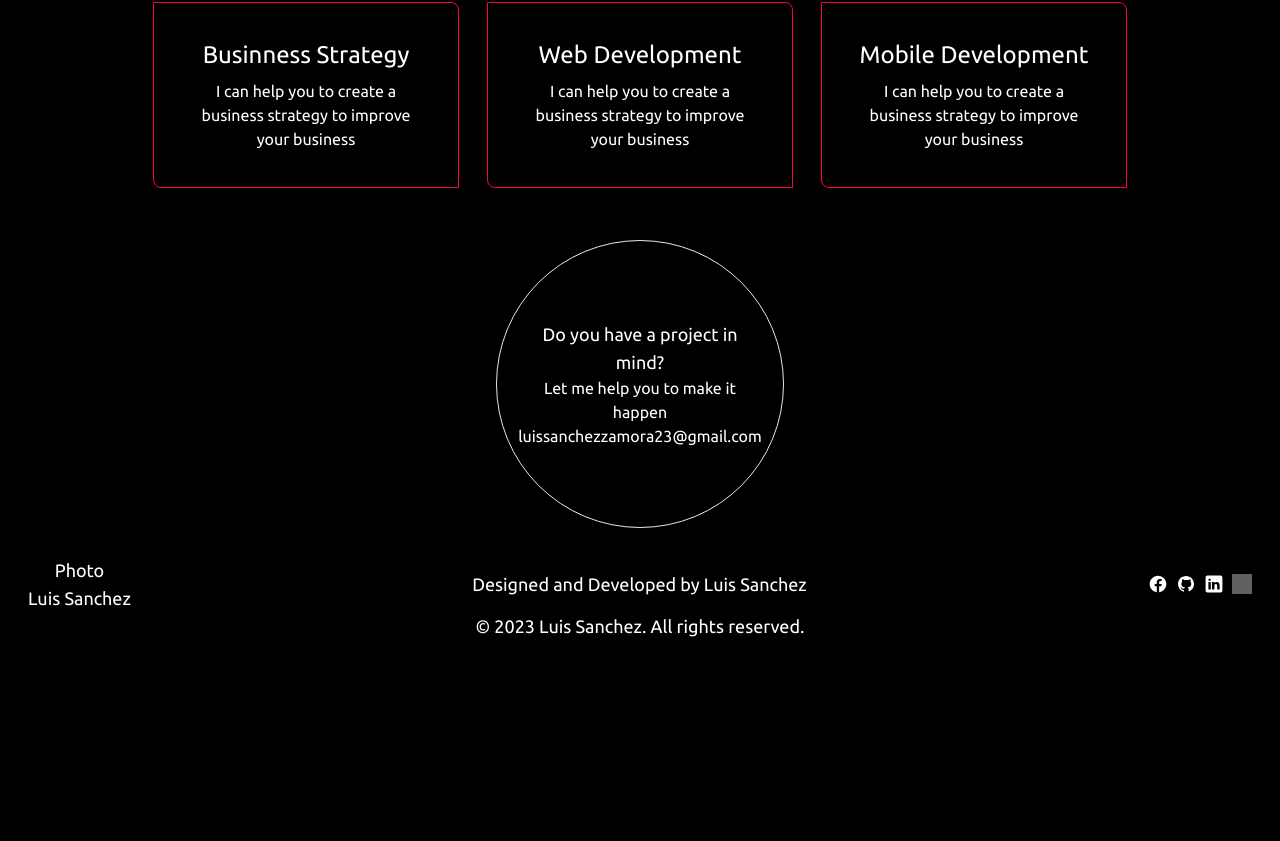
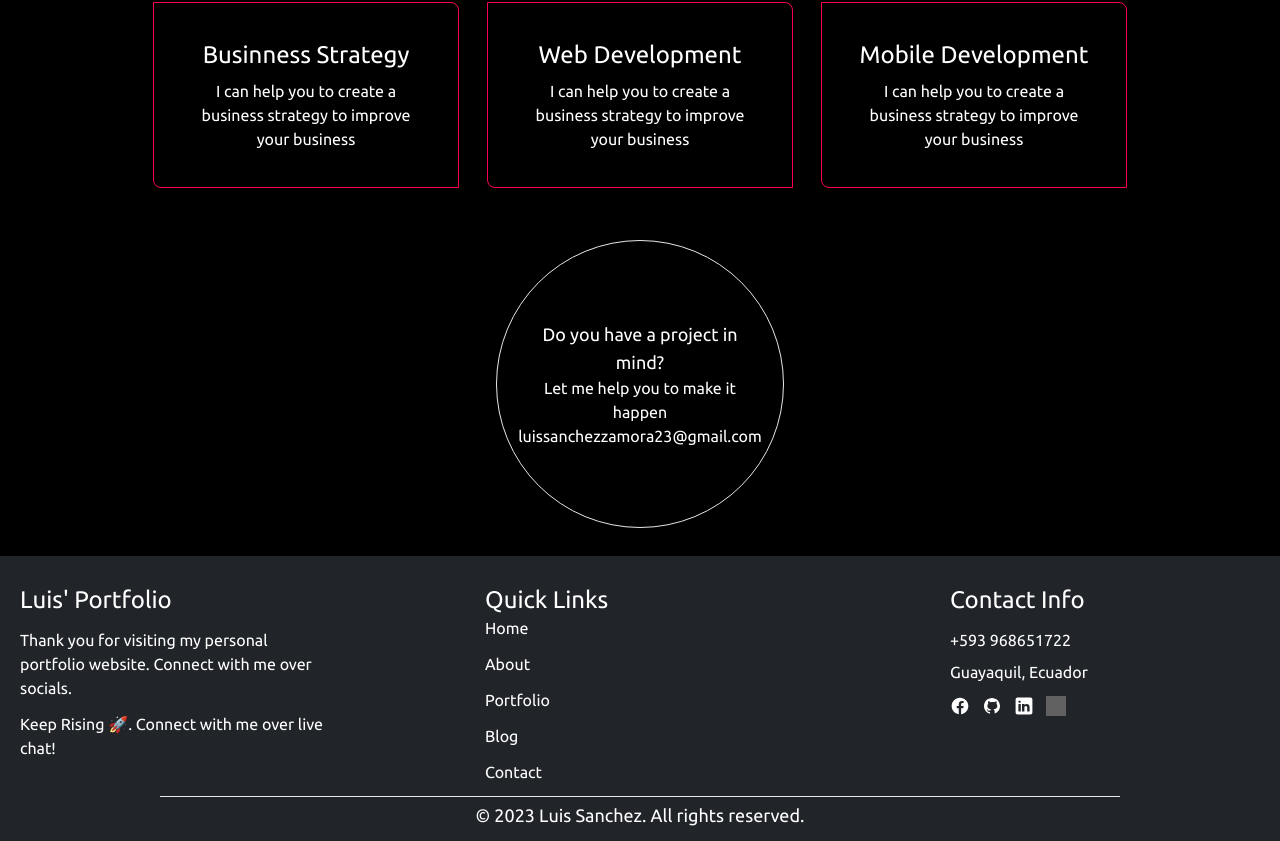
Before and after one commit to sanieni6/ReactPortfolio, a React (Vite) app: page / in a window 1280 px wide. Shown: the part 658-1499 px from the top of the page. Before the commit the page ends 1298 px from the top, so only its background shows below. Built offline with nearby package versions, Linux system fonts and the light colour scheme; grey boxes are pictures that could not be loaded.

Commit message:
Adjust color

```diff
--- a/src/languages/en.json
+++ b/src/languages/en.json
@@ -60,6 +60,12 @@
             "contact":"luissanchezzamora23@gmail.com"
         },
         "footer": {
+            "portfolio" : "Luis' Portfolio",
+            "description" : "Thank you for visiting my personal portfolio website. Connect with me over socials.",
+            "description2": "Keep Rising 🚀. Connect with me over live chat!",
+            "quickLinks": "Quick Links",
+            "contactInfo": "Contact Info",
+            "site" : "Guayaquil, Ecuador",
             "designed": "Designed and Developed by Luis Sanchez",
             "rights": "© 2023 Luis Sanchez. All rights reserved."
         },
--- a/src/languages/es.json
+++ b/src/languages/es.json
@@ -60,6 +60,12 @@
             "contact":"luissanchezzamora23@gmail.com"
     },
     "footer": {
+        "portfolio" : "Portfolio de Luis",
+        "description" : "Gracias por visitar mi portafolio web. Conecta conmigo a traves de mis redes.",
+        "description2": "Keep Rising 🚀. Conecta conmigo por chat!",
+        "quickLinks": "Quick Links",
+        "contactInfo": "Contact Info",
+        "site" : "Guayaquil, Ecuador",
         "designed": "Diseñado y desarrollado por Luis Sanchez",
         "rights": "© 2023 Luis Sanchez. Todos los derechos reservados."
     },
--- a/src/routes/About.jsx
+++ b/src/routes/About.jsx
@@ -113,10 +113,10 @@ const About = () => {
 
   const experience = () => {
     return (
-      <div className="flex flex-col w-5/6 items-center justify-center my-7">
+      <div className={`flex flex-col w-5/6 items-center justify-center my-7`}>
         <h2
           className={`${
-            darkMode ? "text-lightText" : "text-darkText"
+            darkMode ? "text-darkText" : "text-darkText"
           }  mb-7 text-3xl`}
         >
           {currentLanguage.about.experience.title}
@@ -126,7 +126,7 @@ const About = () => {
                 <div className="flex gap-2 ">
                     <p
                     className={`${
-                        darkMode ? "text-lightText" : "text-darkText"
+                        darkMode ? "text-darkText" : "text-darkText"
                       } text-left text-xl`}
                     >
                         {currentLanguage.about.experience.list[key].year}
@@ -143,21 +143,21 @@ const About = () => {
                 <div className="w-4/5">
               <p
                 className={`${
-                  darkMode ? "text-lightText" : "text-darkText"
+                  darkMode ? "text-darkText" : "text-darkText"
                 } text-left text-2xl`}
               >
                 {currentLanguage.about.experience.list[key].position}
               </p>
               <p
                 className={`${
-                  darkMode ? "text-lightText" : "text-darkText"
+                  darkMode ? "text-darkText" : "text-darkText"
                 } text-left text-xl`}
               >
                 {currentLanguage.about.experience.list[key].ubication} - {currentLanguage.about.experience.list[key].type}
               </p>
               <p
                 className={`${
-                  darkMode ? "text-lightText" : "text-darkText"
+                  darkMode ? "text-darkText" : "text-darkText"
                 } text-left text-xl`}
               >
                 {currentLanguage.about.experience.list[key].address}
@@ -168,7 +168,7 @@ const About = () => {
                     <p
                     key={index}
                     className={`${
-                      darkMode ? "text-lightText" : "text-darkText"
+                      darkMode ? "text-darkText" : "text-darkText"
                     } text-left`}
                     >{text}</p>
                   ))}
@@ -210,21 +210,21 @@ const About = () => {
                 <div className="p-2 mr-4">
               <p
                 className={`${
-                  darkMode ? "text-lightText" : "text-darkText"
+                  darkMode ? "text-darkText" : "text-darkText"
                 } text-left text-3xl`}
               >
                 {currentLanguage.about.education.list[key].grade}
               </p>
               <p
                 className={`${
-                  darkMode ? "text-lightText" : "text-darkText"
+                  darkMode ? "text-darkText" : "text-darkText"
                 } text-left text-xl`}
               >
                 {currentLanguage.about.education.list[key].institution}
               </p>
               <p
                 className={`${
-                  darkMode ? "text-lightText" : "text-darkText"
+                  darkMode ? "text-darkText" : "text-darkText"
                 } text-left text-lg`}
               >
                 {currentLanguage.about.education.list[key].startDate} - {currentLanguage.about.education.list[key].endDate}
@@ -239,7 +239,7 @@ const About = () => {
 
   return (
     <div className="w-full mheader">
-      <div className="flex flex-row w-full justify-between  my-7 h-max py-4">
+      <div id="home" className="flex flex-row w-full justify-between  my-7 h-max py-4">
         {/* who am i? */}
         <div className="flex flex-col items-start ml-7">
           <h2
@@ -330,12 +330,17 @@ const About = () => {
         </div>
       </div>
       {/* skills */}
-      <div>{SkillsCarousel()}</div>
+      <div className={`${darkMode? 'bg-lightFifth':'bg-darkFourth'} py-5`}>
+        {SkillsCarousel()}
+        </div>
 
       {/* my experience */}
+      <section className={` ${darkMode? 'bg-lightFourth':'bg-darkFourth'} w-full flex flex-col justify-center items-center`}>
+        {experience()}
+
+      </section>
       <section className="w-full flex flex-col justify-center items-center">
-        {experience()}
-        {education()}
+      {education()}
       </section>
     </div>
   );
--- a/src/routes/Footer.jsx
+++ b/src/routes/Footer.jsx
@@ -1,4 +1,5 @@
 import { useSelector } from 'react-redux';
+import { NavLink } from 'react-router-dom';
 import facebook from '../images/icons8-facebook.svg';
 import github from '../images/icons8-github.svg';
 import linkedin from '../images/icons8-linkedin.svg';
@@ -10,26 +11,57 @@ const Footer = () => {
     const { currentLanguage } = useSelector((store) => store.languages);
 
     const socialMedia = () => (
-        <div className='flex gap-2'>
-            <img src={facebook} className= {`${darkMode? '':'invert-colors'} w-5 h-5`} alt="facebook"/>
-            <img src={github} className= {`${darkMode? '':'invert-colors'} w-5 h-5`} alt="github"/>
-            <img src={linkedin} className= {`${darkMode? '':'invert-colors'} w-5 h-5`} alt="linkedin"/>
-            <img src={medium} className= {`${darkMode? '':'invert-colors'} w-5 h-5`} alt="medium"/>
+        <div className='w-1/4 flex flex-col items-start gap-3'>
+            <h2 className={`${darkMode? 'text-darkText':'text-darkText'} text-2xl`}>{currentLanguage.footer.contactInfo}</h2>
+            <div className='flex flex-col gap-2 items-start'>
+                <p className={`${darkMode? 'text-darkText':'text-darkText'}`}>{currentLanguage.contact.number}</p>
+                {/* <p className={`${darkMode? 'text-lightText':'text-darkText'}`}>{currentLanguage.contact.address}</p> */}
+                <p className={`${darkMode? 'text-darkText':'text-darkText'}`}>{currentLanguage.footer.site}</p>
+            </div>
+            <div className='flex gap-3'>
+                <img src={facebook} className= {`${darkMode? '':'invert-colors'} w-5 h-5`} alt="facebook"/>
+                <img src={github} className= {`${darkMode? '':'invert-colors'} w-5 h-5`} alt="github"/>
+                <img src={linkedin} className= {`${darkMode? '':'invert-colors'} w-5 h-5`} alt="linkedin"/>
+                <img src={medium} className= {`${darkMode? '':'invert-colors'} w-5 h-5`} alt="medium"/>
+            </div>
         </div>
     );
     return (
-        <footer className='w-full flex flex-col px-7'>
-            {/* personal info */}
-            <div className='w-full flex flex-row justify-between items-center'>
-                    <div>
-                        <h3 className={`${darkMode? 'text-lightText':'text-darkText text-lg'}`}>Photo</h3>
-                        <h3 className={`${darkMode? 'text-lightText':'text-darkText text-lg'}`}>Luis Sanchez </h3>
+        <footer className={`flex flex-row justify-between w-full ${darkMode? 'bg-lightThird':'bg-darkThird'} w-full flex flex-col pt-7 pb-3`}>
+            <div className='w-full flex flex-row justify-between items-start px-5'>
+                    <div className='w-1/4 flex flex-col items-start gap-3'>
+                        <h2 className={`${darkMode? 'text-darkText':'text-darkText'} text-2xl`}>{currentLanguage.footer.portfolio}</h2>
+                        <h3 className={`${darkMode? 'text-darkText':'text-darkText'} text-left`}>{currentLanguage.footer.description}</h3>
+                        <h3 className={`${darkMode? 'text-darkText':'text-darkText'} text-left`}>{currentLanguage.footer.description2}</h3>
                     </div>
-                    <h3 className={`${darkMode? 'text-lightText':'text-darkText text-lg'}`}>{currentLanguage.footer.designed}</h3>
+                    <div className='w-1/4 flex flex-col items-start'>
+                        <h2 className={`${darkMode? 'text-darkText':'text-darkText'} text-2xl`}>{currentLanguage.footer.quickLinks}</h2>
+                    <nav className='flex'>
+                <ul className='flex flex-col gap-3 items-start'>
+                    <li>
+                        <NavLink to="/" className={`${darkMode? 'text-darkText':'text-darkText'} text-left`}>{currentLanguage.header.home}</NavLink>
+                    </li>
+                    <li>
+                        <NavLink to="/About" className={`${darkMode? 'text-darkText':'text-darkText'} text-left`}>{currentLanguage.header.about}</NavLink>
+                    </li>
+                    <li>
+                        <NavLink to="/Portfolio" className={`${darkMode? 'text-darkText':'text-darkText'} text-left`}>{currentLanguage.header.portfolio}</NavLink>
+                    </li>
+                    <li>
+                        <NavLink to="/Blog" className={`${darkMode? 'text-darkText':'text-darkText'} text-left`}>{currentLanguage.header.blog}</NavLink>
+                    </li>
+                    <li>
+                        <NavLink to="/Contact" className={`${darkMode? 'text-darkText':'text-darkText'} text-left`}>{currentLanguage.header.contact}</NavLink>
+                    </li>
+                    </ul>
+            </nav>
+
+            </div>
                 {socialMedia()}
                 </div>
+                <hr className={`${darkMode? 'text-darkText':'text-darkText'} w-3/4 self-center mt-3 mb-1`}/>
             <div className='w-full'>
-                <p className={`${darkMode? 'text-lightText':'text-darkText text-lg'}`}>{currentLanguage.footer.rights}</p>
+                <p className={`${darkMode? 'text-darkText':'text-darkText text-lg'}`}>{currentLanguage.footer.rights}</p>
             </div>
 
         </footer>
--- a/src/routes/Header.jsx
+++ b/src/routes/Header.jsx
@@ -18,13 +18,13 @@ const Header = () => {
     };
 
     useEffect(() => {
-            document.body.style.backgroundColor = darkMode? '#dedede':'#000';
+            document.body.style.backgroundColor = darkMode? '#fff':'#000';
     }, [darkMode]);
 
 
 
     return (
-        <header className={`flex flex-row justify-between w-full ${darkMode? 'bg-lightMain':'bg-darkThird'} p-5 fixed top-0 left-0 z-10`} >
+        <header className={`flex flex-row justify-between w-full ${darkMode? 'bg-white':'bg-darkThird'} p-5 fixed top-0 left-0 z-10 border-b rounded-b-sm border-solid border-opacity-75`} >
             <h1 className={`${darkMode? 'text-lightText':'text-darkText'}`}>&lt; Luis Sanchez /&gt;</h1>
             <nav className='flex'>
                 <ul className='flex flex-row gap-4'>
--- a/src/routes/Home.jsx
+++ b/src/routes/Home.jsx
@@ -19,7 +19,7 @@ const Home = () => {
     );
 
     const valuableCarussel = () => (
-        <div className='w-full flex flex-row justify-center gap-7 my-6 px-7'>
+        <div className={`w-full flex flex-row justify-center gap-7 my-6 px-7`}>
             {Object.keys(currentLanguage.home.carusel).map((key) => (
                 <div key={key} className= {`border-solid border ${darkMode? 'border-lightSecond':'border-darkSecond'} p-2 w-1/6 rounded-tr-lg` }>
                     <h3 className={`${darkMode? 'text-lightText':'text-darkText'} text-2xl mb-2`}>{currentLanguage.home.carusel[key].amount}</h3>
--- a/src/routes/Portfolio.jsx
+++ b/src/routes/Portfolio.jsx
@@ -50,7 +50,7 @@ const Portfolio = () => {
         });
     };
     return (
-        <div className="w-full flex flex-col justify-center items-center mheader">
+        <div className="w-full flex flex-col justify-center items-center mheader py-7">
         <div>
             <h2 className={`${darkMode? 'text-lightText':'text-darkText'} text-3xl mb-5`}>{currentLanguage.projects.title}</h2>
         </div>
--- a/tailwind.config.js
+++ b/tailwind.config.js
@@ -11,10 +11,13 @@ export default {
         darkSecond: '#f8014e',
         darkText: '#fff',
         darkThird: '#212529',
+        darkFourth: '#111827',
         lightMain: '#dedede',
         lightSecond: '#63a2fa',
         lightText: '#000',
-        lightThird: '#4a57a9',
+        lightThird: '#00012b',
+        lightFourth: '#4e02cb',
+        lightFifth: '#e5ecfb',
       },
     },
   },
```
